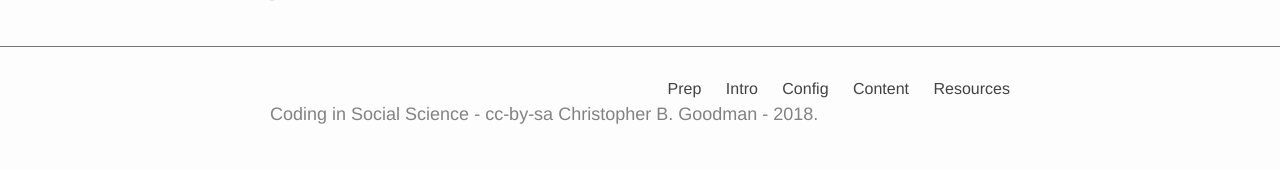
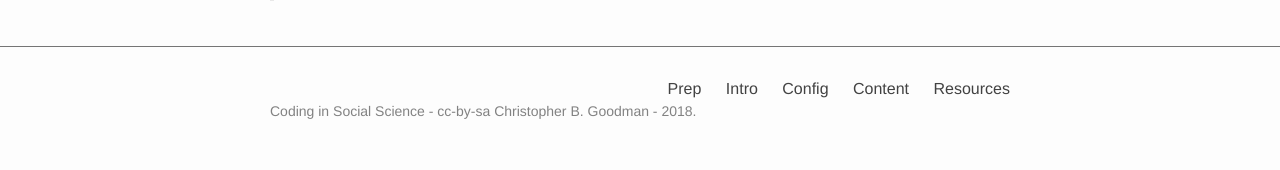
Before and after one commit to codesocsci/coding-workshop, a Jekyll site: the page built from index.md, in a window 1280 px wide. Shown: the part 1022-1192 px from the top of the page. Built offline with Jekyll 4.4.1, drawn with Linux system fonts in a browser that asks for light colours.

Commit message:
update footer

```diff
--- a/_includes/footer.html
+++ b/_includes/footer.html
@@ -9,6 +9,6 @@
         {% endfor %}
     </div>
     </div>
-      <h3 class="footer-heading"><a href="{{ "/" | absolute_url }}">{{ site.title | escape }}</a> - <a href="https://creativecommons.org/licenses/by-sa/4.0/">cc-by-sa</a> <a href="https://github.com/{{ site.github_username }}">{{ site.author }}</a> - {{ site.pub_year }}.</h2>
+      <h2 class="footer-heading"><a href="{{ "/" | absolute_url }}">{{ site.title | escape }}</a> - <a href="https://creativecommons.org/licenses/by-sa/4.0/">cc-by-sa</a> <a href="https://github.com/{{ site.github_username }}">{{ site.author }}</a> - {{ site.pub_year }}.</h2>
   </div>
 </footer>
--- a/_sass/_layout.scss
+++ b/_sass/_layout.scss
@@ -98,7 +98,7 @@
 }
 
 .footer-heading {
-  font-size: 18px;
+  font-size: 14px;
   margin-bottom: $spacing-unit / 2;
   color: $grey-color;
   a, a:visited { color: $grey-color;}
```
